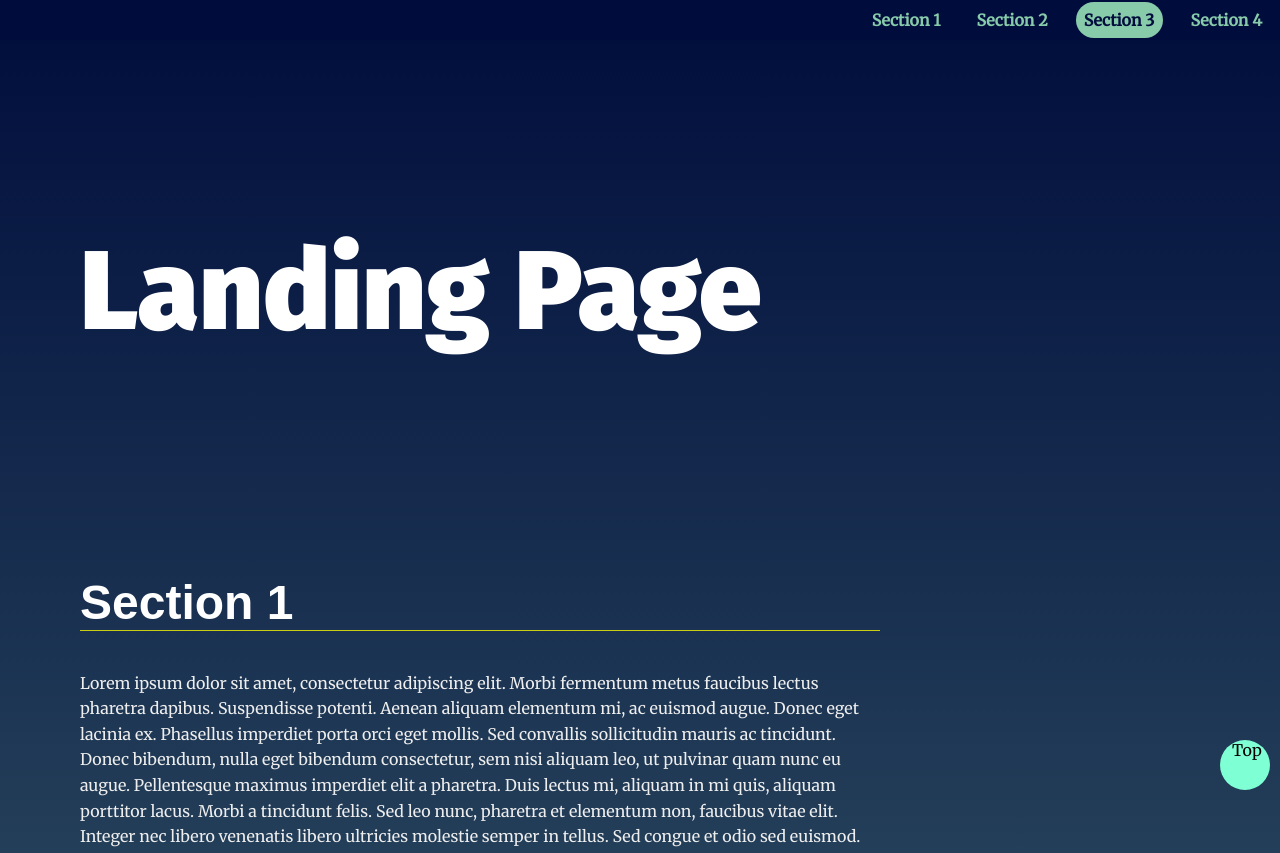
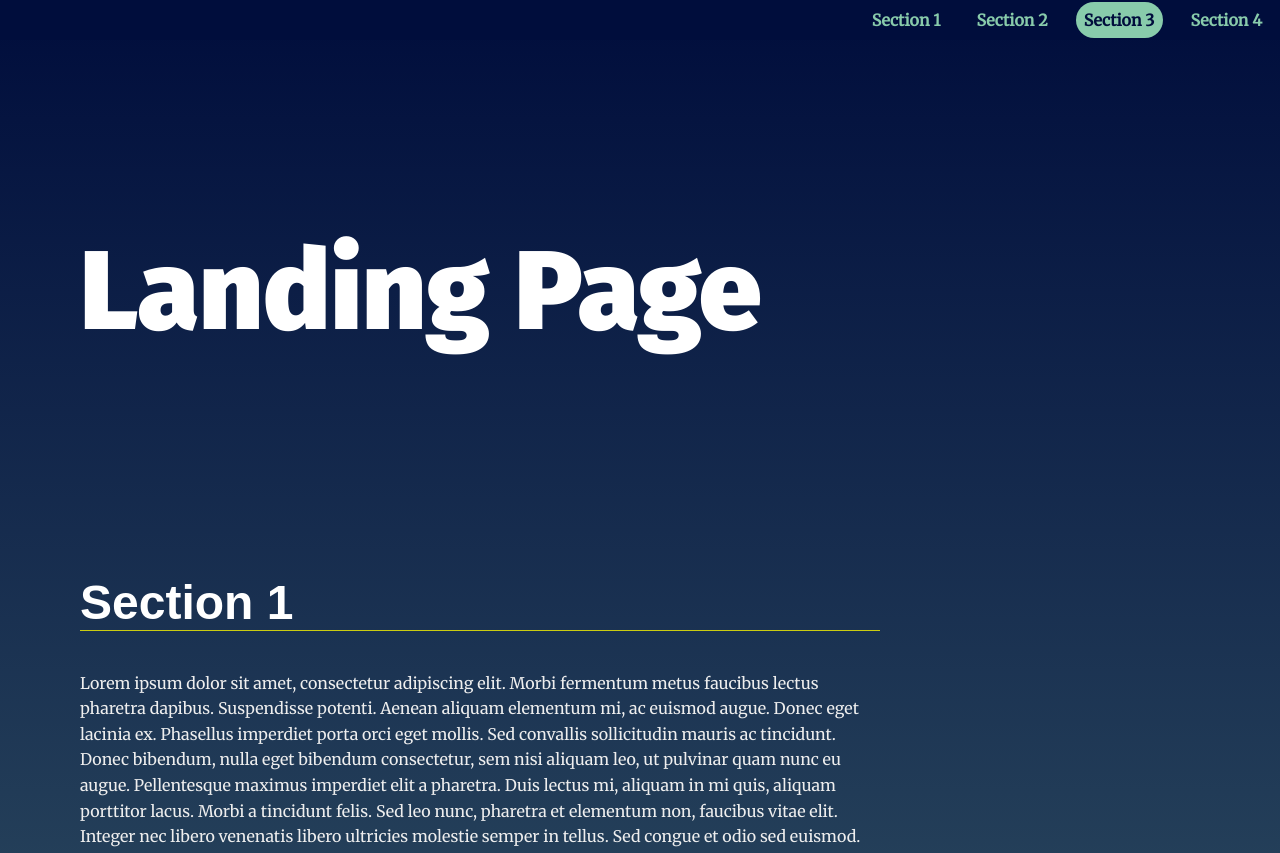
Before and after one commit to YasserEmam25/Landing_page_Udacity, a plain HTML site: page index.html in a window 1280 px wide. Shown: the top 853 px of the page. Drawn offline with Linux system fonts and the light colour scheme.

Commit message:
we have made a quite good progress. we are knowing making the welcome image change.

```diff
--- a/index.html
+++ b/index.html
@@ -59,7 +59,6 @@
       </div>
     </section>
   </main>
-  <div class="btn"><a href="#title" class="activeAnchor">Top</a></div>
   <footer class="page__footer">
     <p>&copy Udacity</p>
   </footer>
```
